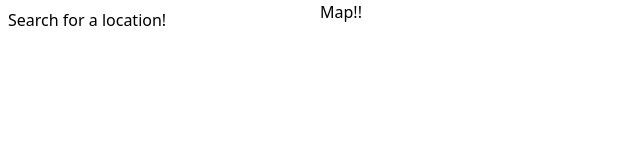
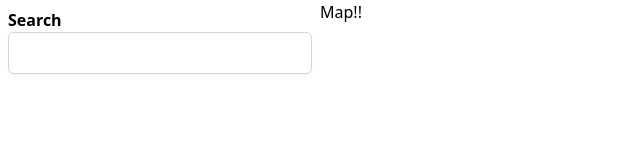
Before and after one commit to colson0x1/navnexus, a React (Vite) app: page / in a window 1280 px wide. Shown: the top 160 px of the page, without its empty margins (0-640 px from the left). Built offline with nearby package versions, Linux system fonts and the light colour scheme.

Commit message:
handle form submission in typescript

```diff
--- a/src/components/LocationSearch.tsx
+++ b/src/components/LocationSearch.tsx
@@ -6,7 +6,28 @@ interface LocationSearchProps {
 }
 
 export default function LocationSearch({ onPlaceClick }: LocationSearchProps) {
+  const [term, setTerm] = useState('');
   const [places, setPlaces] = useState<Place[]>([]);
 
-  return <div>Search for a location!</div>;
+  const handleSubmit = async (event: React.FormEvent<HTMLFormElement>) => {
+    event.preventDefault();
+
+    console.log('Need to search api...', term);
+  };
+
+  return (
+    <div>
+      <form onSubmit={handleSubmit}>
+        <label className='font-bold' htmlFor='term'>
+          Search
+        </label>
+        <input
+          className='border border-gray-300 rounded-md shadow-sm focus:border-indigo-500 px-4 py-2 w-full'
+          id='term'
+          value={term}
+          onChange={(e) => setTerm(e.target.value)}
+        />
+      </form>
+    </div>
+  );
 }
```
